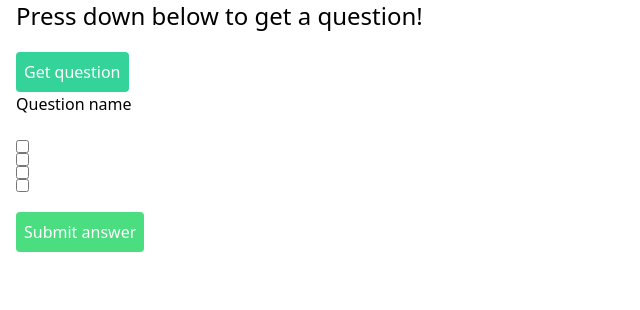
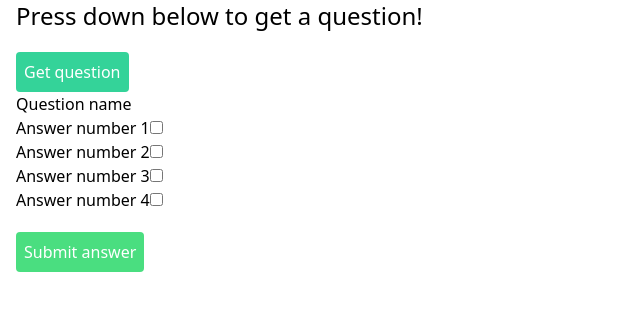
Before and after one commit to Loathed94/Assignment2-Trivia-Game, a Vue app: page / in a window 1280 px wide. Shown: the top 310 px of the page, without its empty margins (0-640 px from the left). Built offline with nearby package versions, Linux system fonts and the light colour scheme.

Commit message:
add checkboxes

```diff
--- a/src/views/Question.vue
+++ b/src/views/Question.vue
@@ -1,6 +1,5 @@
 <!--Components that are linked to the router-->
 <script setup>
-
 </script>
 
 <template>
@@ -15,16 +14,44 @@
 
     <fieldset class="mb-5">
         <!--Checkbuttons with answers generate from the API-->
-        <label class="block">Question name</label><br>
-        <input type="checkbox" class="block" id="question.name"/>
-        <input type="checkbox" class="block" id="question.name"/>
-        <input type="checkbox" class="block" id="question.name"/>
-        <input type="checkbox" class="block" id="question.name"/>
+        <label class="block">Question name</label>
+        <div id="answerCheckbox">
+            <label for="firstOption">Answer number 1</label>
+            <input
+            type="checkbox"
+            id="firstOption"
+            v-model="checkedNames"/><br>
 
-    </fieldset>
+            <label for="secondOption">Answer number 2</label>
+            <input
+            type="checkbox"
+            id="secondOption"
+            v-model="checkedNames"/><br>
 
-<!--Submit the answer and count the points, redirect to result page-->
-<button type="submit" class="bg-green-400 text-white p-2 rounded">Submit answer</button>
+            <label for="secondOption">Answer number 3</label>
+            <input
+            type="checkbox"
+            id="thirdOption"
+            v-model="checkedNames"/><br>
+
+            <label for="secondOption">Answer number 4</label>
+            <input
+            type="checkbox"
+            id="fourthOption"
+            v-model="checkedNames"/>
+
+
+        </div>
+      </fieldset>
+        <!-- <input type="checkbox" class="block" id="question.name"/>
+
+
+
+Submit the answer and count the points, redirect to result page-->
+<div class="form-group">
+    <button class="btn btn-primary bg-green-400 text-white p-2 rounded">Submit answer</button>
+</div>
+<!-- <button type="submit" class="bg-green-400 text-white p-2 rounded">Submit answer</button> -->
 
 </form>
 </main>
```
